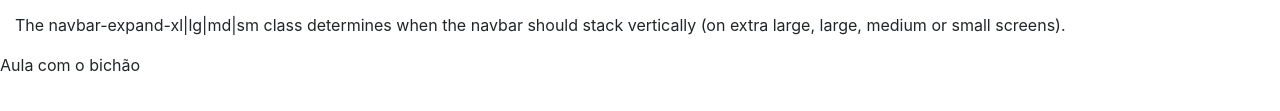
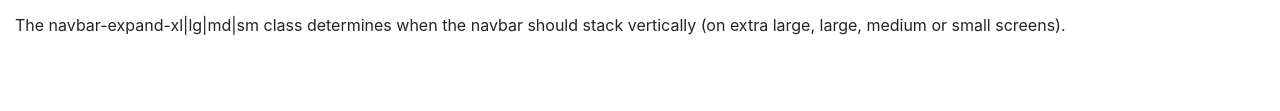
Before and after one commit to general132/sitebom, a plain HTML site: page index.html in a window 1280 px wide. Shown: the part 149-260 px from the top of the page. Drawn offline with nearby package versions, Linux system fonts and the light colour scheme.

Commit message:
Update index.html

```diff
--- a/index.html
+++ b/index.html
@@ -32,6 +32,6 @@
   <p>A navigation bar is a navigation header that is placed at the top of the page.</p>
   <p>The navbar-expand-xl|lg|md|sm class determines when the navbar should stack vertically (on extra large, large, medium or small screens).</p>
 </div>
- <p>Aula com o bichão</p>
+
 </body>
 </html>
```
